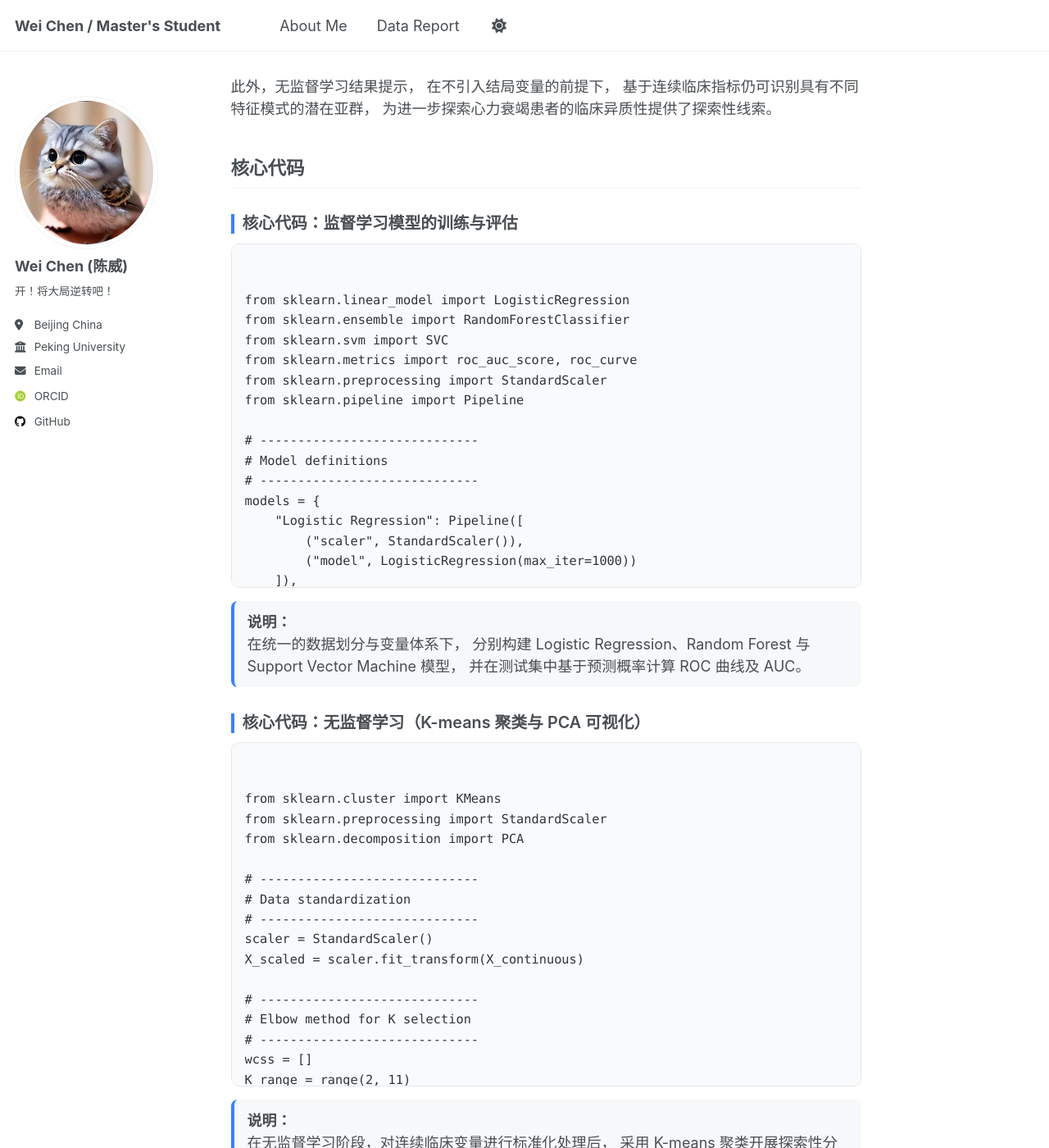
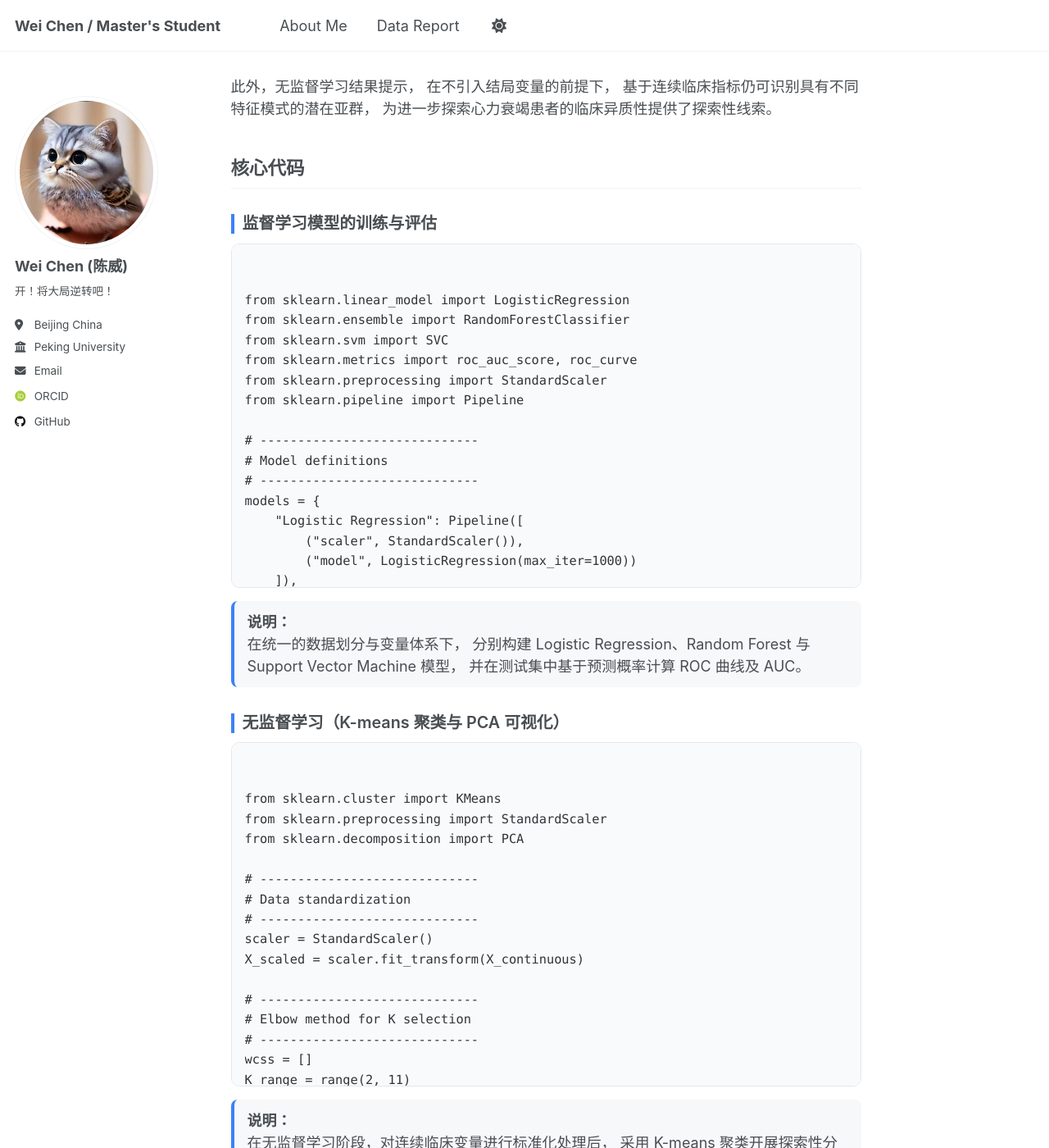
Before and after one commit to ChaoWeiorz/ChaoWeiorz.github.io, a Jekyll site: the page built from _pages/report.md, in a window 1280 px wide and 1400 px high, scrolled down 7475 px. Shown: the whole window at 82% size. Built offline with Jekyll 4.4.1, drawn with Linux system fonts in a browser that asks for light colours; some web fonts are replaced; a script that is not in the unit is left out.

Commit message:
Update report.md

```diff
--- a/_pages/report.md
+++ b/_pages/report.md
@@ -384,7 +384,7 @@ PCA 二维可视化显示，基于 K-means 聚类（K=4）的结果在二维主
   border-left:4px solid #3b82f6;
   padding-left:10px;
 ">
-核心代码：监督学习模型的训练与评估
+监督学习模型的训练与评估
 </h3>
 
 <div style="
@@ -464,7 +464,7 @@ fpr, tpr, thresholds = roc_curve(y_test, y_prob)
   border-left:4px solid #3b82f6;
   padding-left:10px;
 ">
-核心代码：无监督学习（K-means 聚类与 PCA 可视化）
+无监督学习（K-means 聚类与 PCA 可视化）
 </h3>
 
 <div style="
```
